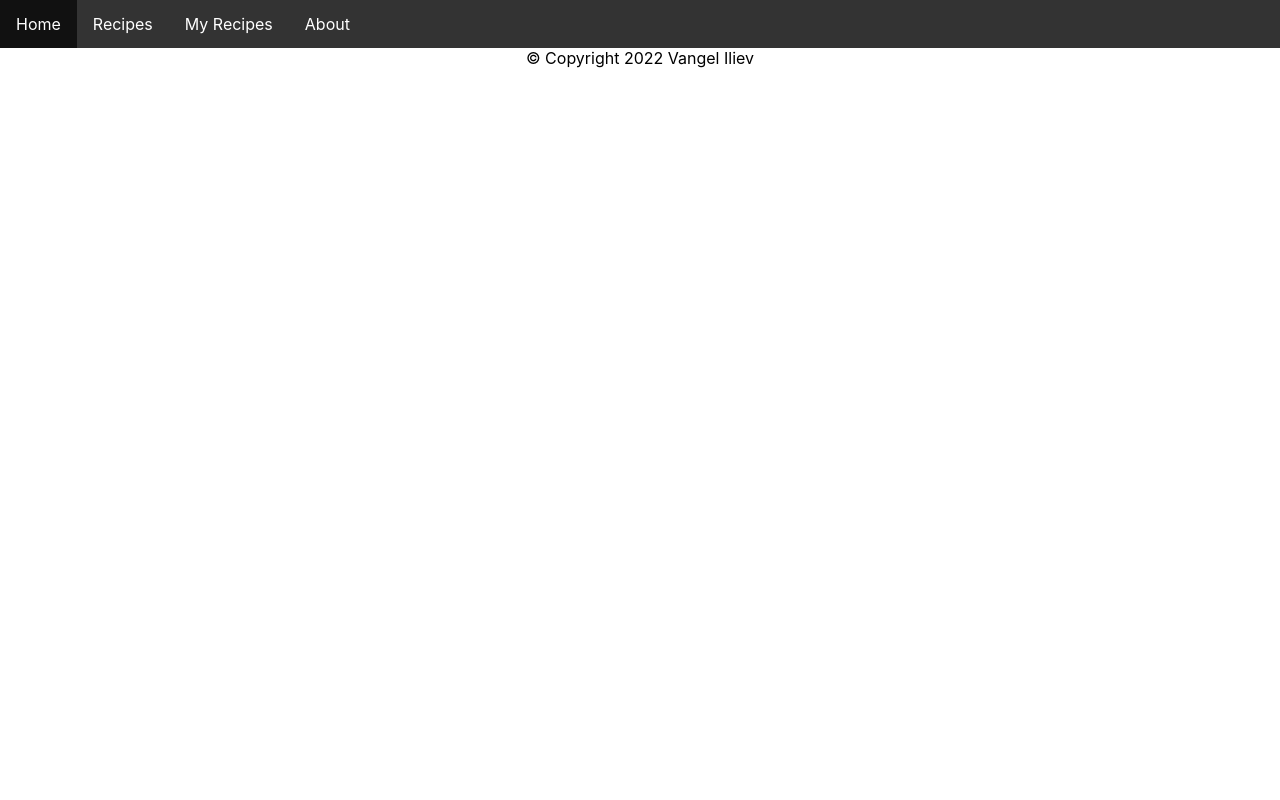
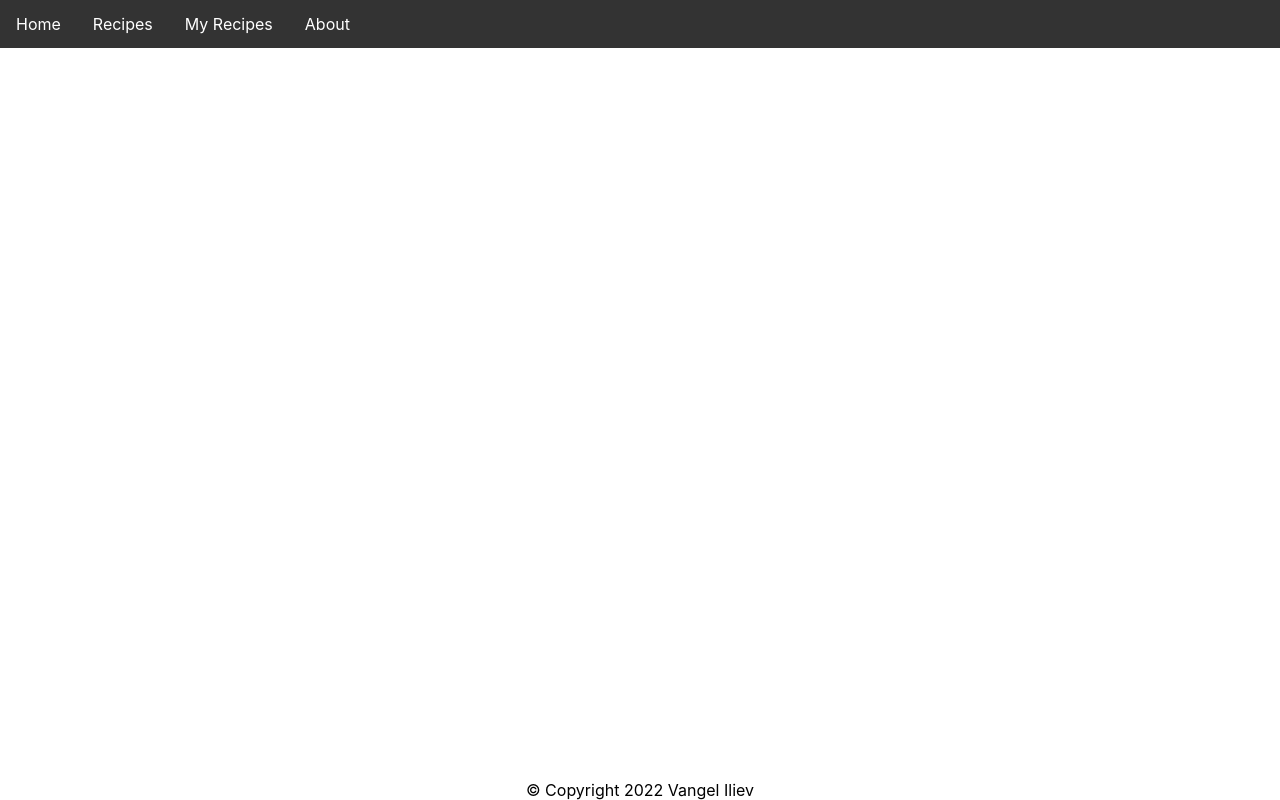
Before and after one commit to VangelIliev/SoftuniReactProject, a React (Create React App) app in the folder softuni-react/: page / in a window 1280 px wide. Built offline with nearby package versions, Linux system fonts and the light colour scheme.

Commit message:
Adding styling to header and footer

```diff
--- a/softuni-react/src/components/footer/footer.js
+++ b/softuni-react/src/components/footer/footer.js
@@ -1,6 +1,16 @@
 function Footer(){
+    const styles = {
+        footer: {
+            position: "fixed",
+            bottom: 0,
+            height: 'auto',
+            marginTop: "40px",
+            width: "100%",
+            textAlign: 'center'
+          }
+    }
     return(
-        <footer>&copy; Copyright 2022 Vangel Iliev</footer>
+        <footer style={styles.footer}>&copy; Copyright 2022 Vangel Iliev</footer>
     )
 }
 export default Footer;
--- a/softuni-react/src/components/header/Header.module.css
+++ b/softuni-react/src/components/header/Header.module.css
@@ -1,14 +1,16 @@
-ul {
+.navigation {
     list-style-type: none;
     margin: 0;
     padding: 0;
     overflow: hidden;
     background-color: #333;
-}
-  li {
+  }
+
+  .item {
     float: left;
   }
-  li a {
+
+  .link {
     display: block;
     color: white;
     text-align: center;
@@ -16,6 +18,6 @@ ul {
     text-decoration: none;
   }
 
-  li a:hover {
+  .link :hover {
     background-color: #111;
   }
--- a/softuni-react/src/components/header/header.js
+++ b/softuni-react/src/components/header/header.js
@@ -1,13 +1,13 @@
-import styles from './Header.module.css'
+import styles from './header.module.css';
 function Header() {
     return (
-        <nav class="bg-dark navbar-dark navbar">
+        <nav className="bg-dark navbar-dark navbar">
             <div className="row col-12 d-flex justify-content-center text-white">
-                <ul className="navigation-top">
-                    <li><a class="active" href="#home">Home</a></li>
-                    <li><a href="#news">Recipes</a></li>
-                    <li><a href="#contact">My Recipes</a></li>
-                    <li><a href="#about">About</a></li>
+                <ul className={styles.navigation}>
+                    <li className={styles.item}><a className={styles.link} href="#home">Home</a></li>
+                    <li className={styles.item}><a className={styles.link}>Recipes</a></li>
+                    <li className={styles.item}><a className={styles.link}>My Recipes</a></li>
+                    <li className={styles.item}><a className={styles.link}>About</a></li>
                 </ul>
             </div>
         </nav>
```
